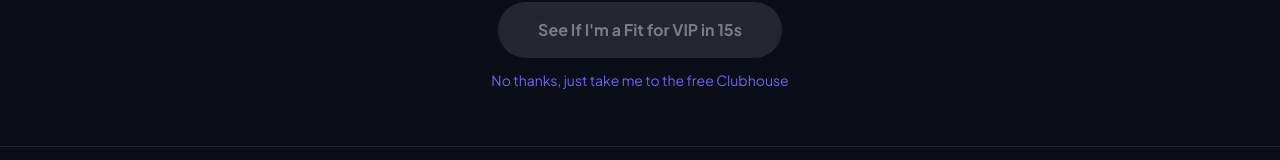
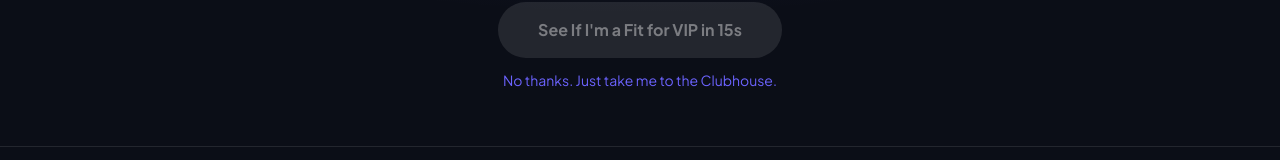
Before and after one commit to lukehansenrl/vip-experience, a Next.js app: page /onboarding/qualified in a window 1280 px wide. Shown: the part 1122-1282 px from the top of the page. Built offline with nearby package versions, Linux system fonts and the light colour scheme; a web font is replaced by a local one.

Commit message:
/onboarding/qualified: tighten 'no thanks' CTA copy

```diff
--- a/app/onboarding/qualified/page.tsx
+++ b/app/onboarding/qualified/page.tsx
@@ -123,7 +123,7 @@ export default function QualifiedPage() {
               rel="noopener noreferrer"
               className="text-sm text-[var(--accent)] underline-offset-4 hover:underline"
             >
-              No thanks, just take me to the free Clubhouse
+              No thanks. Just take me to the Clubhouse.
             </a>
           </div>
         </div>
```
